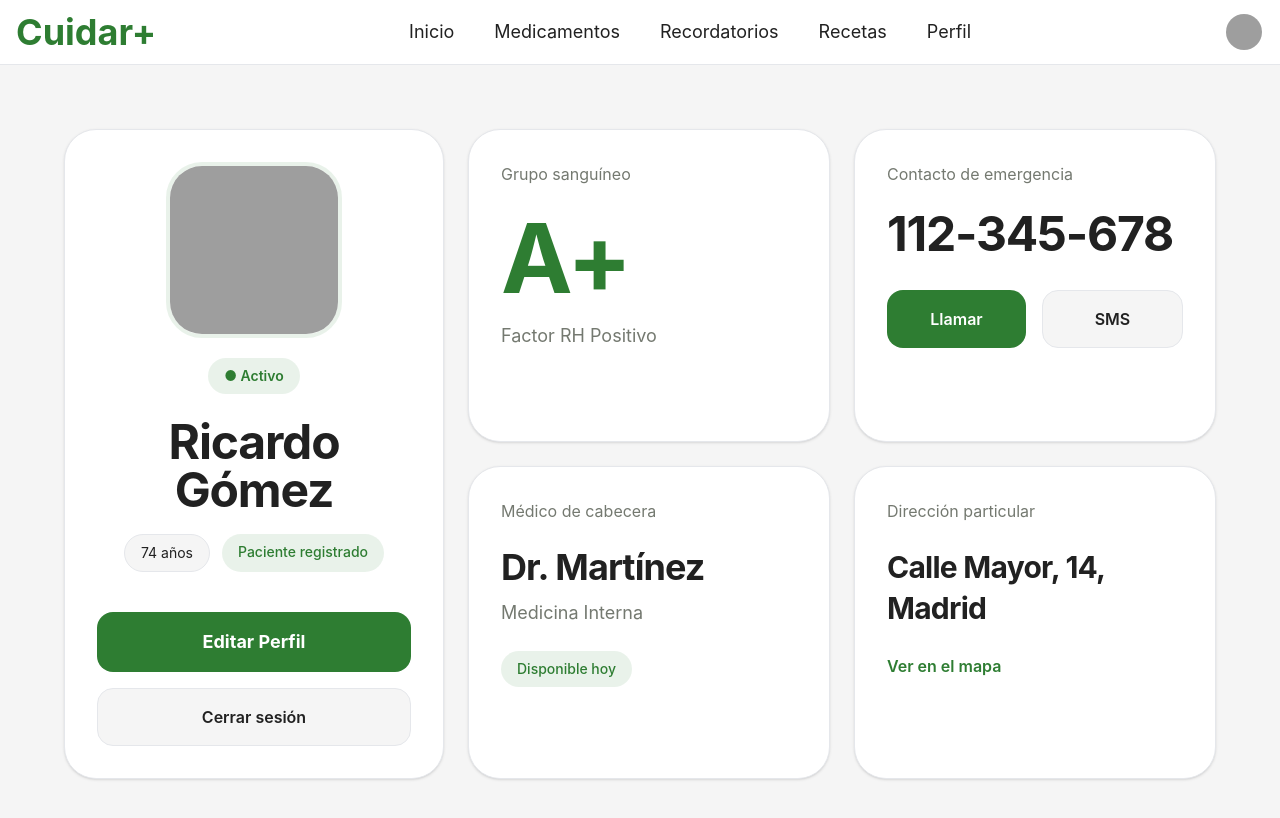
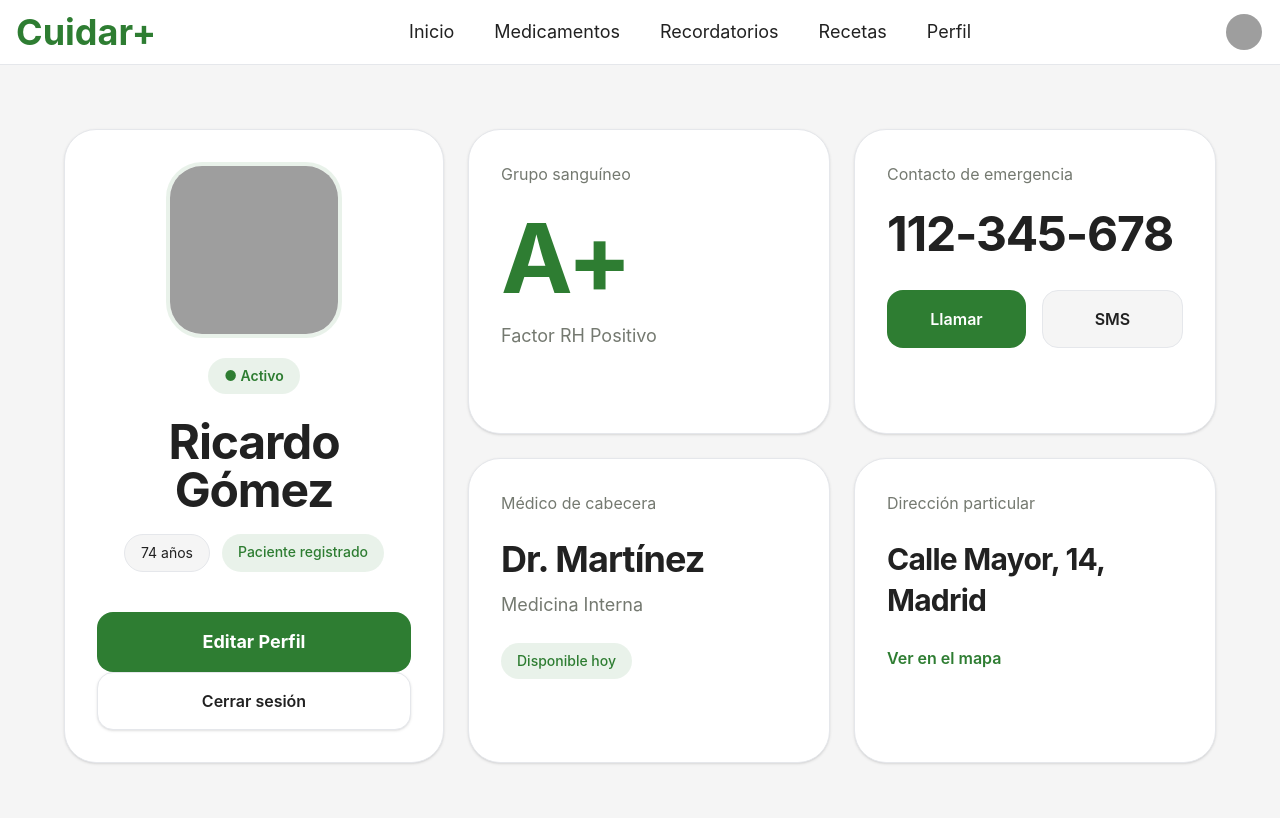
Before and after one commit to maiacabrera59-oss/Cuidar-, a React (Vite) app: page /app/perfil in a window 1280 px wide. Shown: the top 818 px of the page. Built offline with nearby package versions, Linux system fonts and the light colour scheme; grey boxes are pictures that could not be loaded.

Commit message:
haciendo modificaciones

```diff
--- a/src/pages/Home.tsx
+++ b/src/pages/Home.tsx
@@ -109,17 +109,13 @@ export function Home() {
             <h3 className="text-2xl md:text-5xl font-bold">
               Accesos rápidos
             </h3>
-
-            <button className="text-[#2E7D32] text-sm md:text-base font-semibold hover:underline whitespace-nowrap">
-              Ver todo
-            </button>
           </div>
 
           <div className="grid grid-cols-1 sm:grid-cols-2 lg:grid-cols-3 gap-4 md:gap-5 mt-5 md:mt-6">
 
             {/* CARD MEDICAMENTOS */}
             <Link
-              to="/medicamentos"
+              to="/app/medicamentos"
               className="bg-white p-5 md:p-6 rounded-3xl border border-gray-200 shadow-sm hover:border-[#2E7D32] hover:-translate-y-1 transition"
             >
               <div className="mb-4">
@@ -141,7 +137,7 @@ export function Home() {
 
             {/* CARD RECETAS */}
             <Link
-              to="/recetas"
+              to="/app/recetas"
               className="bg-white p-5 md:p-6 rounded-3xl border border-gray-200 shadow-sm hover:border-[#2E7D32] hover:-translate-y-1 transition"
             >
               <div className="mb-4">
@@ -163,7 +159,7 @@ export function Home() {
 
             {/* CARD RECORDATORIOS */}
             <Link
-              to="/recordatorios"
+              to="/app/recordatorios"
               className="bg-white p-5 md:p-6 rounded-3xl border border-gray-200 shadow-sm hover:border-[#2E7D32] hover:-translate-y-1 transition"
             >
               <div className="mb-4">
--- a/src/pages/Perfil.tsx
+++ b/src/pages/Perfil.tsx
@@ -1,5 +1,16 @@
 
+import { useNavigate } from "react-router-dom";
 export function Perfil() {
+  const navigate = useNavigate();
+  const cerrarSesion = () => {
+
+    // BORRAR DATOS
+    localStorage.clear();
+    sessionStorage.clear();
+
+    // VOLVER AL LOGIN
+    navigate("/");
+  };
   const paciente = {
     nombre: "Ricardo Gómez",
     edad: 74,
@@ -204,6 +215,7 @@ export function Perfil() {
               </button>
 
               <button
+                onClick={cerrarSesion}
                 className="
                   w-full
                   bg-white
@@ -327,18 +339,22 @@ export function Perfil() {
               Editar Perfil
             </button>
 
-            <button className="
-              w-full
-              mt-4
-              bg-[#F5F5F5]
+            <button
+              onClick={cerrarSesion}
+              className="
+               w-full
+               bg-white
               border
-              border-gray-200
-              hover:bg-gray-100
-              transition
+             border-gray-200
+             hover:bg-gray-100
+               transition
               rounded-2xl
               py-4
-              font-semibold
-            ">
+                 font-semibold
+           shadow-sm
+
+            "
+            >
               Cerrar sesión
             </button>
           </div>
```
